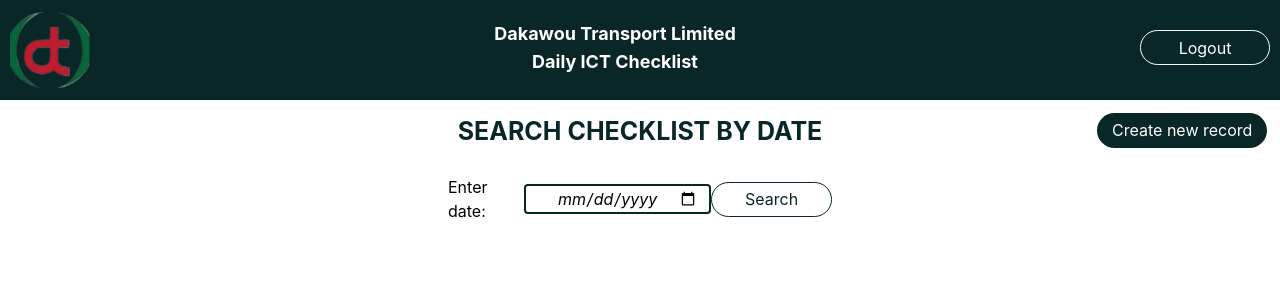
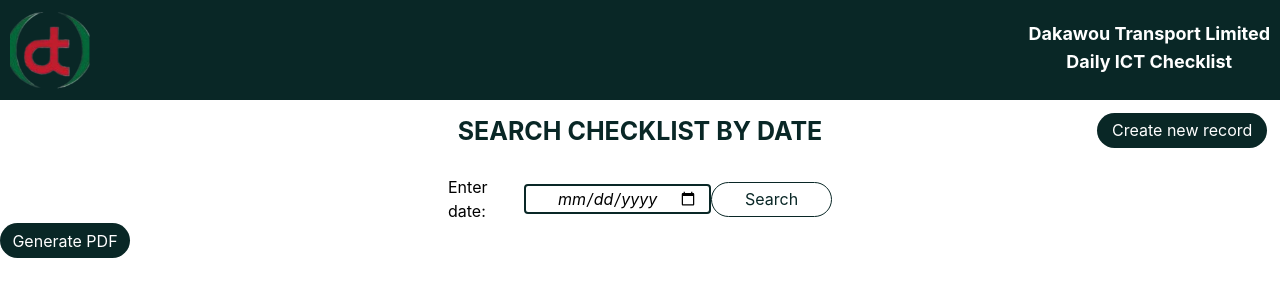
Before and after one commit to mumbi-prog/Checklist-Client, a React (Create React App) app: page /search-checklist in a window 1280 px wide. Shown: the top 300 px of the page. Built offline with nearby package versions, Linux system fonts and the light colour scheme.

Commit message:
Added function generatePDF to handle report generation

```diff
--- a/src/components/checklist/Search.jsx
+++ b/src/components/checklist/Search.jsx
@@ -1,13 +1,16 @@
-import React, { useState } from 'react';
+import React, { useState, useRef } from 'react';
 import { useNavigate } from 'react-router-dom';
 import api from '../api/Api';
 import logo from '../logo.png';
 import './checklist.css';
+import jsPDF from 'jspdf';
+import html2canvas from 'html2canvas';
 
 function SearchChecklist({ setUser }) {
   const [date, setDate] = useState('');
   const [checklist, setChecklist] = useState(null);
   const navigate = useNavigate();
+  const contentRef = useRef(null);
 
   const handleSearch = async () => {
     try {
@@ -19,21 +22,54 @@ function SearchChecklist({ setUser }) {
     }
   };
 
-  const handleLogout = () => {
-    setUser(null);
-    navigate('/');
+  const generatePDF = () => {
+    const input = contentRef.current;
+
+    html2canvas(input, {
+      scale: 1,
+      ignoreElements: (element) => {
+        if (element.classList.contains('search-wrapper')) {
+          return true;
+        }
+        if (element.classList.contains('auth-btn') || element.classList.contains('new-record-btn')) {
+          return true;
+        }
+        return false;
+      },
+    }).then((canvas) => {
+      const imgData = canvas.toDataURL('image/png');
+      const pdf = new jsPDF('p', 'px', 'a4');
+      const imgWidth = 210;
+      const pageHeight = 295;
+      const imgHeight = (canvas.height * imgWidth) / canvas.width;
+      let heightLeft = imgHeight;
+
+      let position = 0;
+      pdf.addImage(imgData, 'PNG', 0, position, imgWidth, imgHeight);
+      heightLeft -= pageHeight;
+
+      while (heightLeft >= 0) {
+        position = heightLeft - imgHeight;
+        pdf.addPage();
+        pdf.addImage(imgData, 'PNG', 0, position, imgWidth, imgHeight);
+        heightLeft -= pageHeight;
+      }
+
+      pdf.save('checklist.pdf');
+    });
   };
 
   return (
     <div>
+      <div className="search-content-table" ref={contentRef}>
               <nav className='nav-bar'>
         <img src={logo} alt="logo_image" className='w-[80px] h-auto pointer' onClick={() => navigate('/new-checklist')} />
         <div className='nav-titles text-xl font-bold'>
           <h3>Dakawou Transport Limited</h3>
           <h3>Daily ICT Checklist</h3>
         </div>
-          <button className='auth-btn bg-button-color border-white text-white h-[35px] w-[130px] rounded-full align-center mt-[20px] mb-[25px] transition-transform transform hover:scale-101 transition duration-300 ease-in hover:bg-white hover:text-button-color pointer ease-in' onClick={handleLogout}>Logout</button>
       </nav>
+      <div >
         <div className='search-wrapper'>
           <h2 className='search-heading'>Search Checklist by Date</h2>
           <div className='search-container flex justify-center align-center w-[30%] mt-[15px] justify-around'>
@@ -75,6 +111,9 @@ function SearchChecklist({ setUser }) {
           </div>
         )}
       </div>
+      </div>
+      <button className='generate-pdf-btn bg-button-color border-white text-white h-[35px] w-[130px] rounded-full align-center mb-[25px] transition-transform transform hover:scale-101 transition duration-300 ease-in hover:bg-white hover:text-button-color pointer ease-in' onClick={generatePDF}>Generate PDF</button>
+    </div>
   );
 }
 
```
Lines whose indentation alone changed are shown as unchanged.
